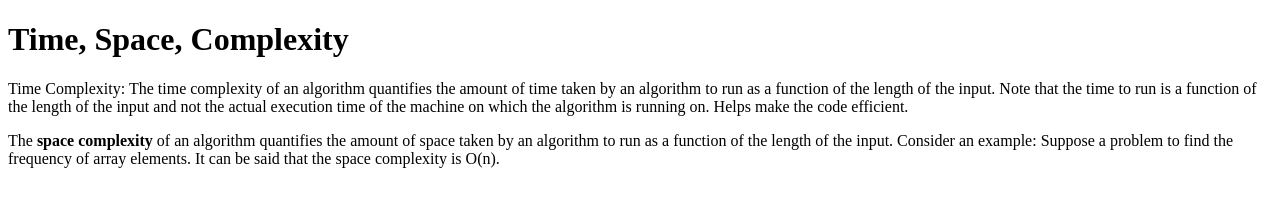
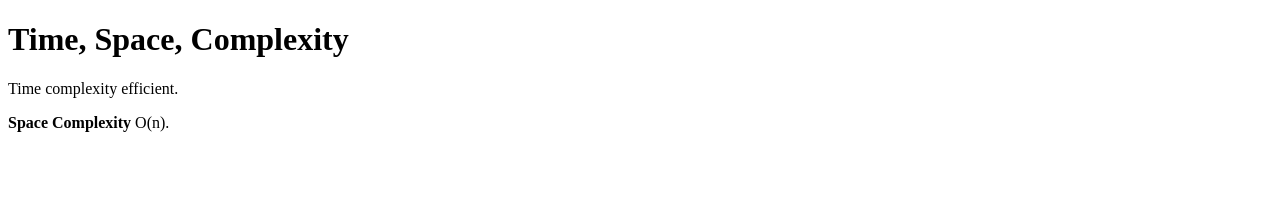
Before and after one commit to acciojob/time-and-space-complexity-NehaGajane, a website: page main.html in a window 1280 px wide. Drawn offline with Linux system fonts and the light colour scheme.

Commit message:
created a submission

```diff
--- a/main.html
+++ b/main.html
@@ -13,15 +13,11 @@
 	<h1>Time, Space, Complexity</h1>
 
 	<p>
-		Time Complexity: The time complexity of an algorithm quantifies the amount of time taken by an algorithm to run as a
-		function of the length of the input. Note that the time to run is a function of the length of the input and not the
-		actual execution time of the machine on which the algorithm is running on. Helps make the code efficient.
+		Time complexity efficient.
 	</p>
 
 	<p>
-		The <b>space complexity</b> of an algorithm quantifies the amount of space taken by an algorithm to run as a function of
-		the length of the input. Consider an example: Suppose a problem to find the frequency of array elements.
-		It can be said that the space complexity is O(n).
+		<b>Space Complexity</b> O(n).
 	</p>
 
 </body>
```
